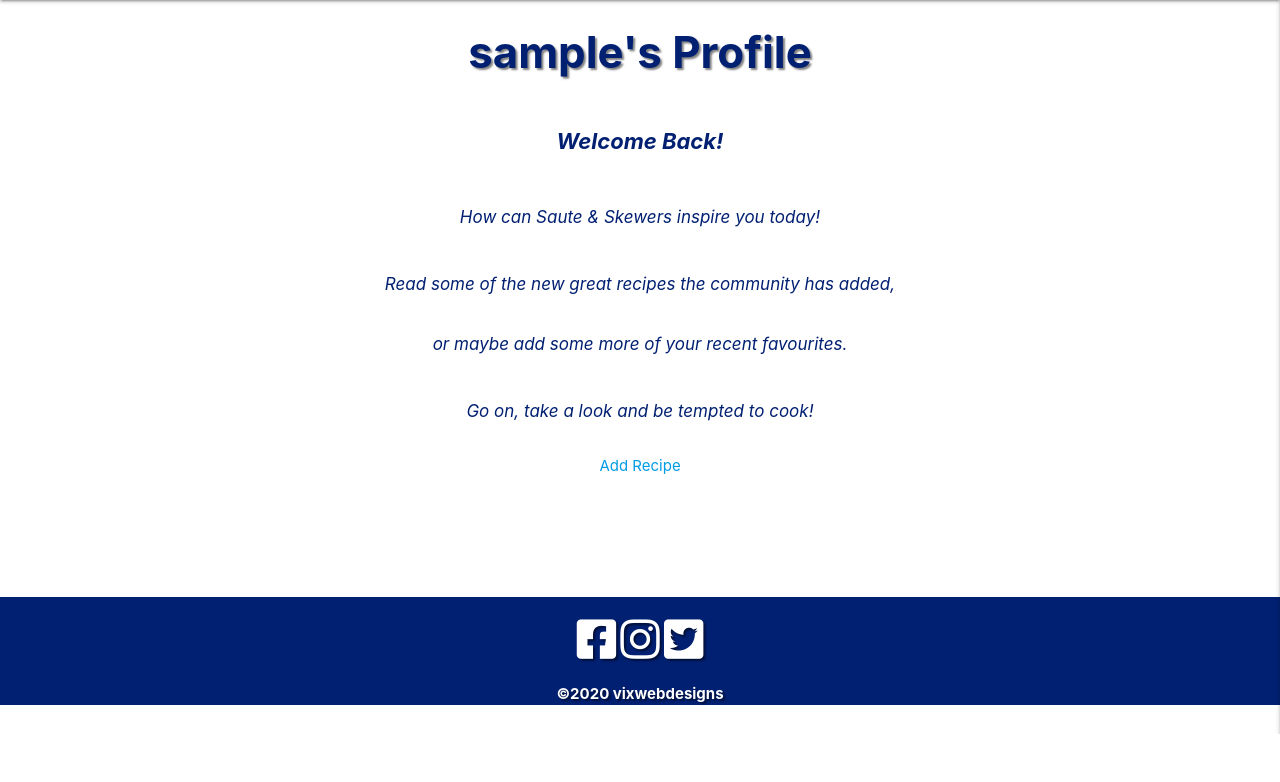
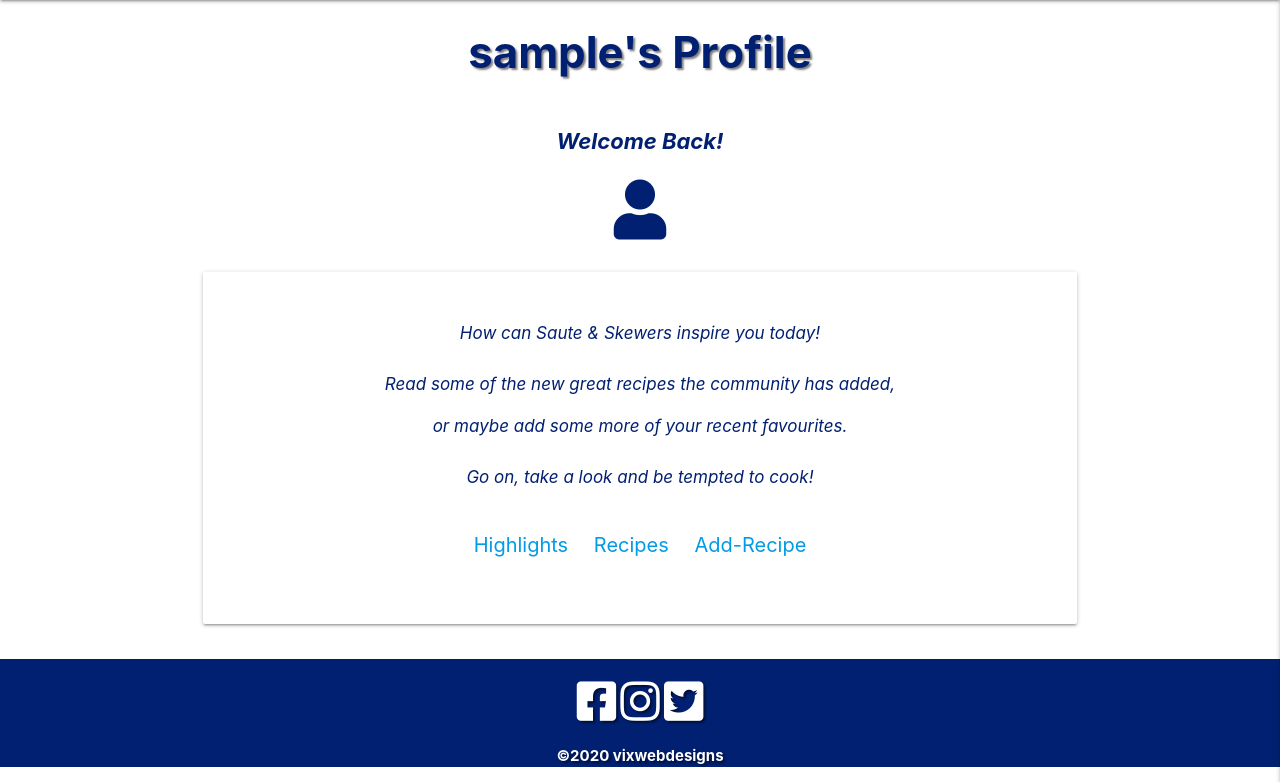
Before and after one commit to VMBlakelock/saute-and-skewers-greekfood, a Flask app: page /profile/1 in a window 1280 px wide. Shown: the part 66-848 px from the top of the page. Before the commit the page ends 800 px from the top, so only its background shows below. Run offline with Flask 2, Linux system fonts and the light colour scheme; the visitor is signed in with stand-in values (Sample User, id 1); a database or web service that is not in the repository returns one stand-in record (values such as "Sample title"); some libraries are stand-ins or nearby versions.

Commit message:
styling on profile page

```diff
--- a/static/css/style.css
+++ b/static/css/style.css
@@ -79,7 +79,16 @@
 }
 
 .hyperlink{
-    margin-top: 30px;
+    margin-top: 40px;
+    font-size: 20px;
+}
+
+.fa-user {
+    margin-bottom: 25px;
+}
+
+.spacing {
+    word-spacing: 20px;
 }
 
 /*-- footer --*/
--- a/templates/profile.html
+++ b/templates/profile.html
@@ -14,25 +14,25 @@
 	<div class="col s12 center-align">
 		<p class="profile-text-size" id="profile-text">Welcome Back!</p>
 
+        <i class="fas fa-user fa-4x titles-text"></i>
+
+		<div class="card-panel">
         <div class="row">
 			<div class="col s12 center-align">
 				<p class="p-text margin">How can Saute & Skewers inspire you today!</p>
 
-				<div class="row">
-					<div class="col s12 center-align">
 						<p class="p-text margin">Read some of the new great recipes the community has added,</p>
 
-						<div class="row">
-							<div class="col s12 center-align">
 								<p class="p-text">or maybe add some more of your recent favourites.</p>
 
-								<div class="row">
-									<div class="col s12 center-align">
 										<p class="p-text margin">Go on, take a look and be tempted to cook!</p>
 
+
 										<!-- hyperlink to add_recipe.html -->
-										<div class="row hyperlink">
-											<a href="{{ url_for('add_recipe') }}">Add Recipe </a>
+								<div class="row hyperlink spacing">
+									<a href="{{ url_for('highlight_recipes') }}">Highlights</a>
+                                    <a href="{{ url_for('get_recipes') }}">Recipes</a>
+                                    <a href="{{ url_for('add_recipe') }}">Add-Recipe</a>
 								</div>
 			</div>
 		</div>
```
Lines whose indentation alone changed are shown as unchanged.
